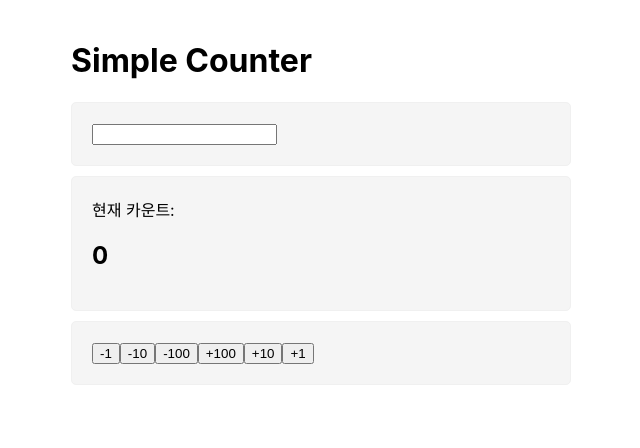
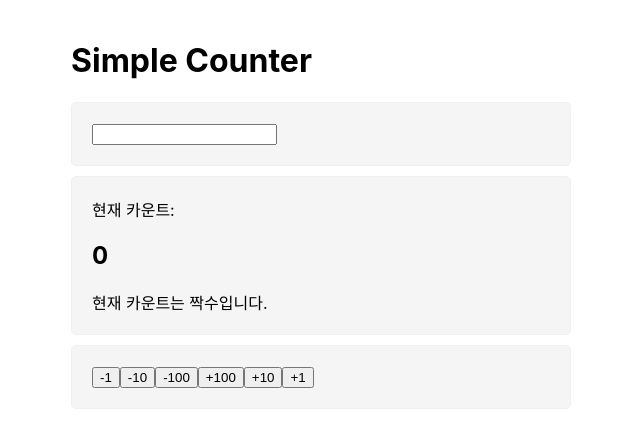
Before and after one commit to gyeonggumun/study_simple_counter, a React (Create React App) app: page / in a window 1280 px wide. Shown: the top 448 px of the page, without its empty margins (319-959 px from the left). Built offline with nearby package versions, Linux system fonts and the light colour scheme.

Commit message:
Even 컴포넌트 app연결

```diff
--- a/src/App.js
+++ b/src/App.js
@@ -2,6 +2,7 @@ import { useEffect, useRef, useState } from 'react';
 import './App.css';
 import Controller from './component/Controller';
 import Viewer from './component/Viewer';
+import Even from './component/Even';
 
 function App() {
   const [count, setCount] = useState(0);
@@ -47,6 +48,7 @@ function App() {
     </section>
     <section>
       <Viewer count={count}/>
+      {count % 2 === 0 && <Even />}
     </section>
     <section>
       <Controller handleSetCount={handleSetCount} />
```
